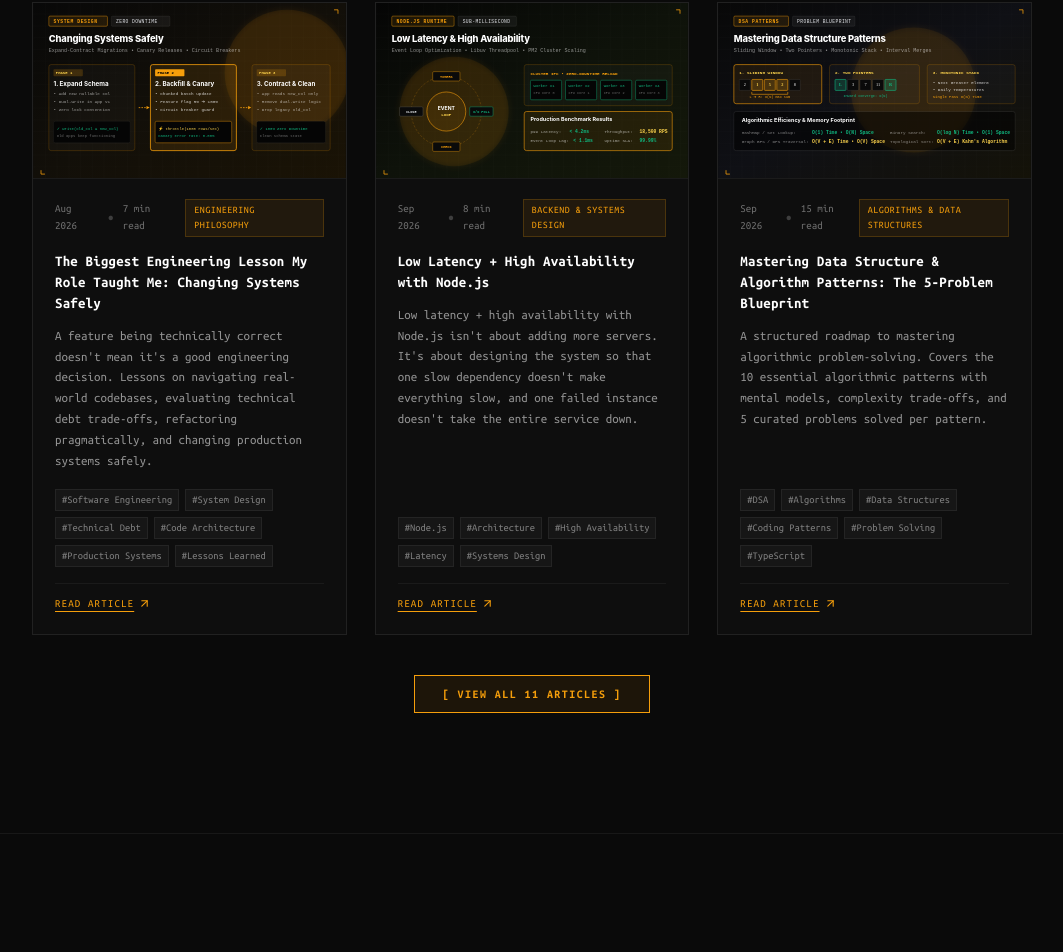
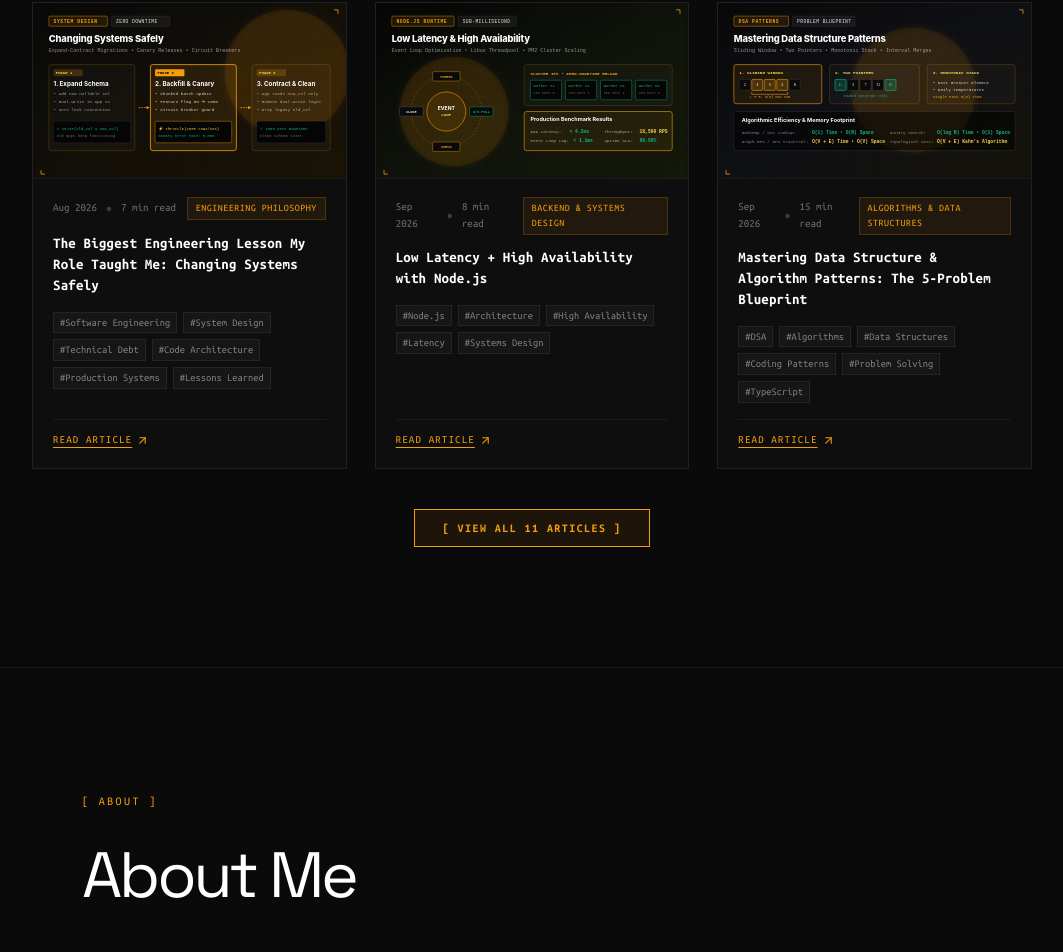
Before and after one commit to Kalyan0313/my-portfolio, a React (Vite) app: page / in a window 1280 px wide. Shown: the part 4208-5160 px from the top of the page, without its empty margins (108-1171 px from the left). Built offline with nearby package versions, Linux system fonts and the light colour scheme.

Commit message:
style: remove description and hover animations from note cards

```diff
--- a/src/components/sections/EngineeringNotes.tsx
+++ b/src/components/sections/EngineeringNotes.tsx
@@ -303,7 +303,6 @@ export const EngineeringNotes: React.FC<EngineeringNotesProps> = ({ onSelectNote
                     border: '1px solid rgba(255, 255, 255, 0.08)',
                     padding: 0,
                     overflow: 'hidden',
-                    transition: 'all 0.25s ease',
                     cursor: 'pointer'
                   }}
                 >
@@ -325,7 +324,7 @@ export const EngineeringNotes: React.FC<EngineeringNotesProps> = ({ onSelectNote
                       display: 'flex',
                       flexDirection: 'column',
                       flex: 1,
-                      padding: '20px 22px 22px'
+                      padding: '18px 20px 20px'
                     }}
                   >
                     {/* Meta Top: Read Time, Date, Topic */}
@@ -334,7 +333,7 @@ export const EngineeringNotes: React.FC<EngineeringNotesProps> = ({ onSelectNote
                         display: 'flex',
                         justifyContent: 'space-between',
                         alignItems: 'center',
-                        marginBottom: '14px',
+                        marginBottom: '12px',
                         gap: '8px'
                       }}
                     >
@@ -385,27 +384,12 @@ export const EngineeringNotes: React.FC<EngineeringNotesProps> = ({ onSelectNote
                       fontWeight: 700,
                       lineHeight: 1.4,
                       color: '#FFFFFF',
-                      margin: '0 0 12px 0',
-                      transition: 'color 0.2s ease',
+                      margin: '0 0 16px 0',
                       letterSpacing: '0.01em'
                     }}
                   >
                     {note.title}
                   </h3>
-
-                  {/* Summary */}
-                  <p
-                    style={{
-                      fontFamily: 'var(--font-mono)',
-                      fontSize: '13px',
-                      lineHeight: 1.6,
-                      color: 'rgba(255,255,255,0.55)',
-                      margin: '0 0 18px 0',
-                      flex: 1
-                    }}
-                  >
-                    {note.summary}
-                  </p>
 
                   {/* Tags List */}
                   {note.tags && note.tags.length > 0 && (
--- a/src/index.css
+++ b/src/index.css
@@ -246,17 +246,13 @@ button {
   display: flex;
   flex-direction: column;
   background: rgba(255, 255, 255, 0.015);
-  border: 1px solid rgba(255, 255, 255, 0.06);
-  padding: 28px;
-  transition: all 0.3s ease;
+  border: 1px solid rgba(255, 255, 255, 0.08);
   cursor: pointer;
 }
 
 .note-card:hover {
   border-color: var(--accent-green);
-  background: rgba(255, 255, 255, 0.035);
-  box-shadow: 0 0 20px rgba(245, 158, 11, 0.1);
-  transform: translateY(-2px);
+  background: rgba(255, 255, 255, 0.03);
 }
 
 .note-card:hover .note-title {
@@ -277,12 +273,7 @@ button {
   height: 100%;
   object-fit: cover;
   object-position: center;
-  transition: transform 0.4s ease, filter 0.4s ease;
   display: block;
-}
-
-.note-card:hover .note-thumbnail-img {
-  transform: scale(1.05);
 }
 
 .note-modal-hero-thumbnail {
```
